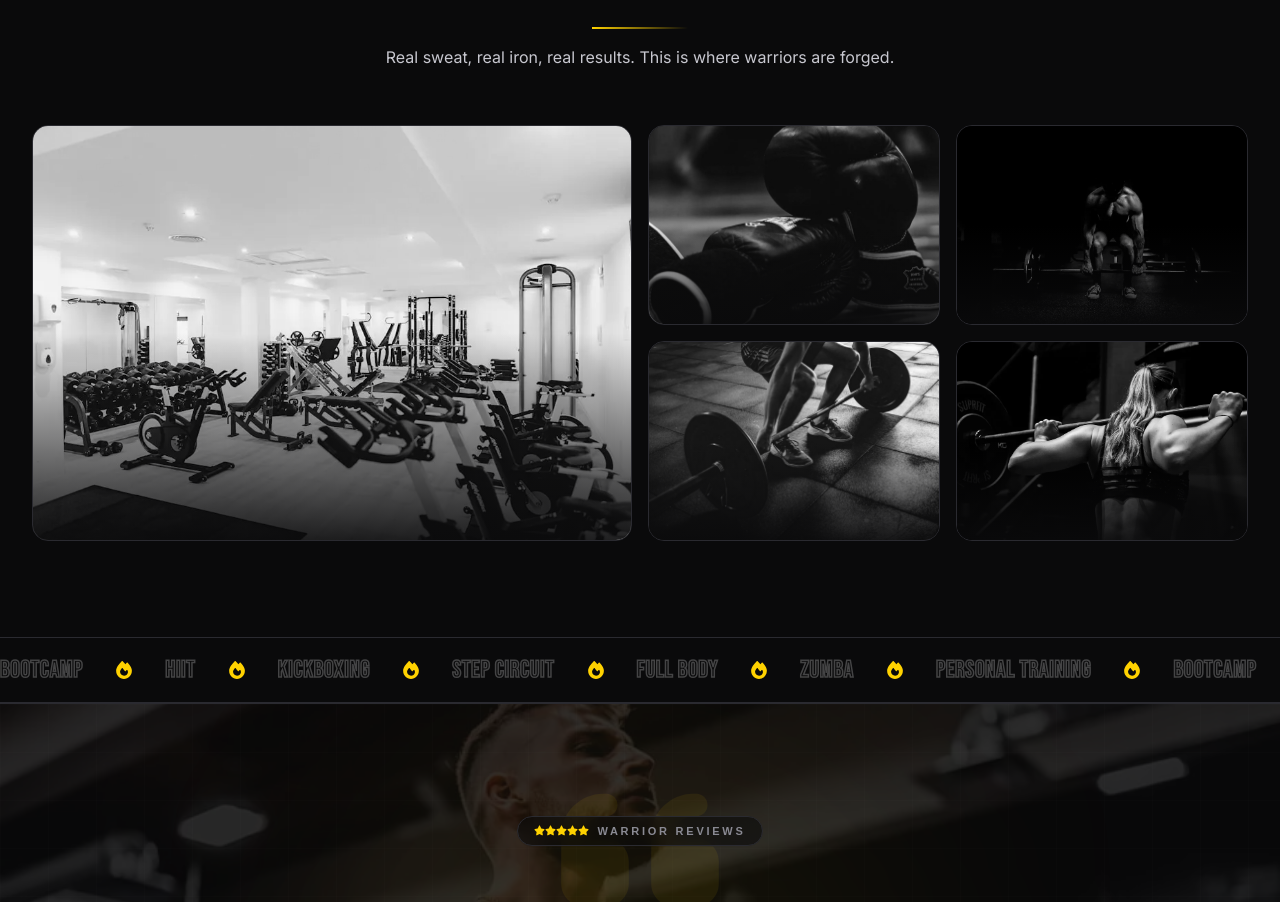
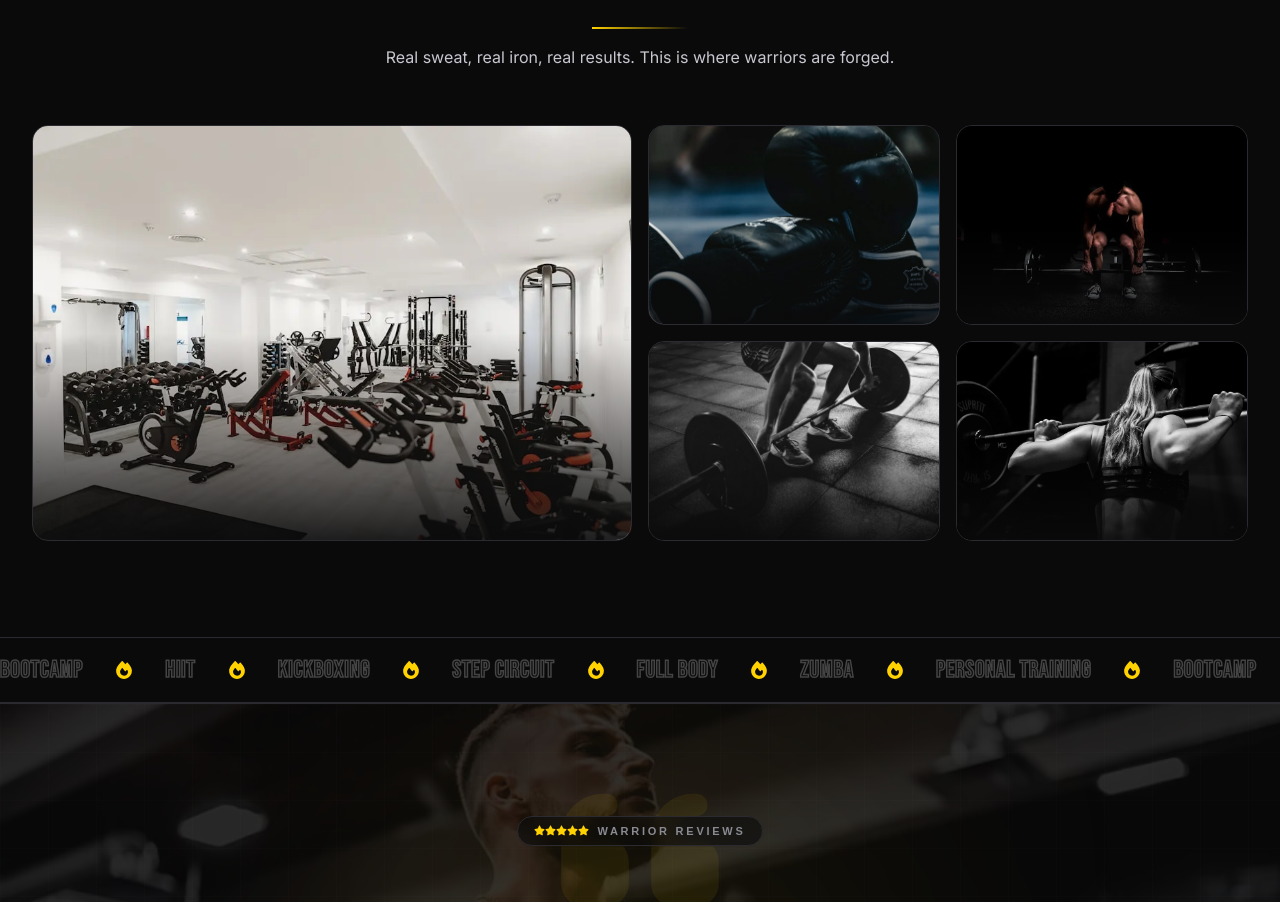
Before and after one commit to Mimir-23/battlereadyfitness, a React (Vite) app: page / in a window 1280 px wide. Shown: the part 3820-4722 px from the top of the page. Built offline with nearby package versions, Linux system fonts and the light colour scheme; no server answers; the database is empty; a web font is replaced by a local one.

Commit message:
feat: implement animated grayscale photo gallery with intersection observer

```diff
--- a/src/components/sections/Gallery.jsx
+++ b/src/components/sections/Gallery.jsx
@@ -10,6 +10,30 @@ export default function Gallery() {
   // -1 = lightbox closed; otherwise the index of the open photo.
   const [open, setOpen] = useState(-1)
 
+  // The wall wakes up: photos start in grayscale and light up in color one by
+  // one every 2s while the section is on screen, then reset and loop.
+  const gridRef = useRef(null)
+  const [inView, setInView] = useState(false)
+  const [lit, setLit] = useState(0) // how many photos are in color
+
+  useEffect(() => {
+    if (prefersReducedMotion || !gridRef.current) return
+    const io = new IntersectionObserver(
+      ([entry]) => setInView(entry.isIntersecting),
+      { threshold: 0.2 },
+    )
+    io.observe(gridRef.current)
+    return () => io.disconnect()
+  }, [])
+
+  useEffect(() => {
+    if (!inView || prefersReducedMotion) return
+    const t = setInterval(() => {
+      setLit((v) => (v >= GALLERY.length ? 0 : v + 1))
+    }, 2000)
+    return () => clearInterval(t)
+  }, [inView, GALLERY.length])
+
   return (
     <section id="gallery" className="bg-ink py-24">
       <div className="mx-auto max-w-7xl px-5 lg:px-8">
@@ -19,6 +43,7 @@ export default function Gallery() {
         </p>
 
         <motion.div
+          ref={gridRef}
           variants={stagger}
           {...reveal}
           className="mt-14 grid auto-rows-[200px] grid-cols-2 gap-4 sm:grid-cols-4"
@@ -37,7 +62,9 @@ export default function Gallery() {
                 alt={g.label}
                 loading="lazy"
                 decoding="async"
-                className="h-full w-full object-cover transition-all duration-700 group-hover:scale-110 lg:grayscale lg:group-hover:grayscale-0"
+                className={`h-full w-full object-cover transition-all duration-700 group-hover:scale-110 group-hover:grayscale-0 ${
+                  prefersReducedMotion || i < lit ? 'grayscale-0' : 'grayscale'
+                }`}
               />
               <div className="absolute inset-0 bg-gradient-to-t from-ink/90 via-transparent to-transparent" />
               <figcaption className="absolute bottom-0 left-0 flex items-center gap-2 p-5 transition-all duration-500 lg:translate-y-2 lg:opacity-0 lg:group-hover:translate-y-0 lg:group-hover:opacity-100">
```
